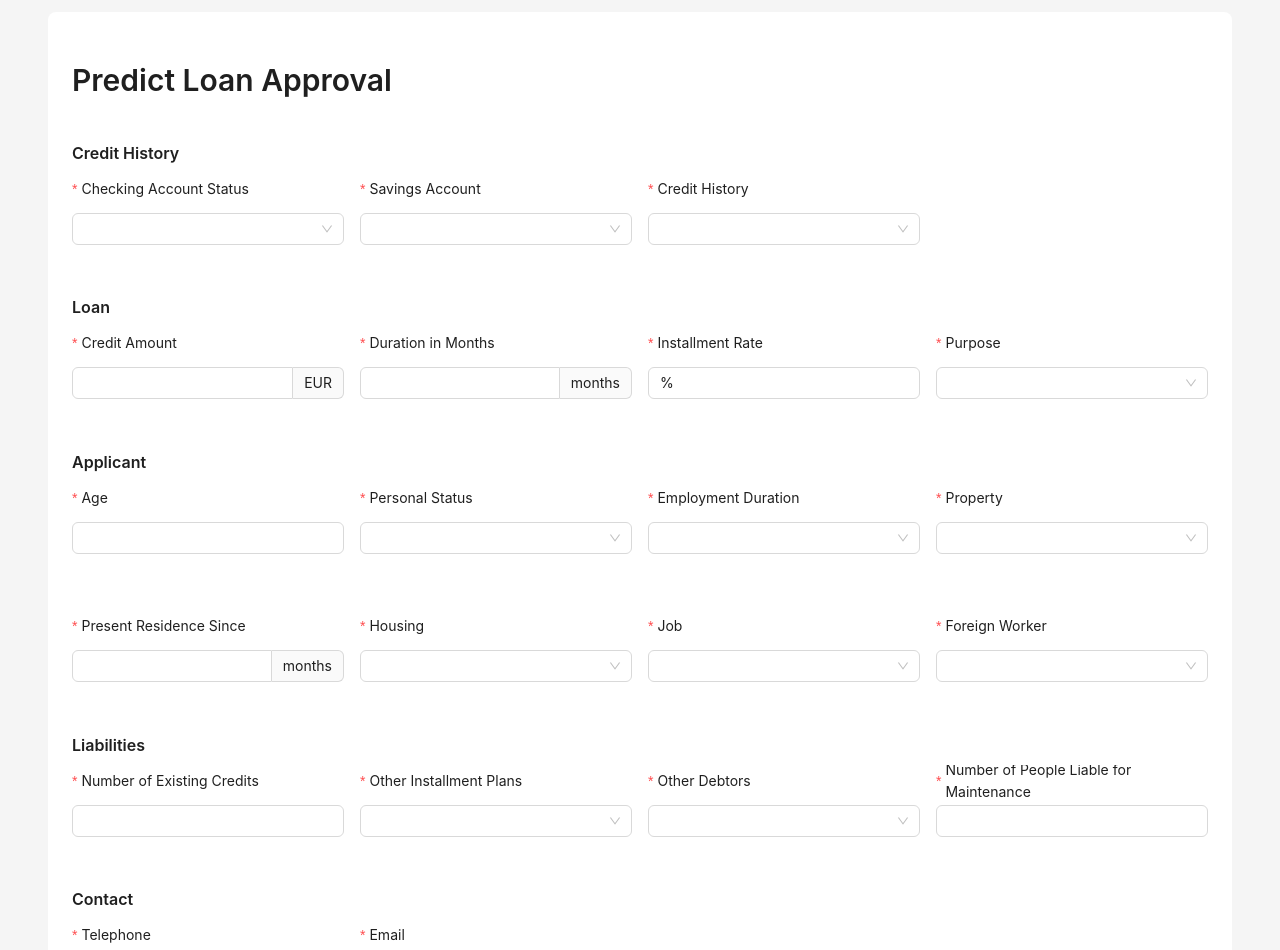
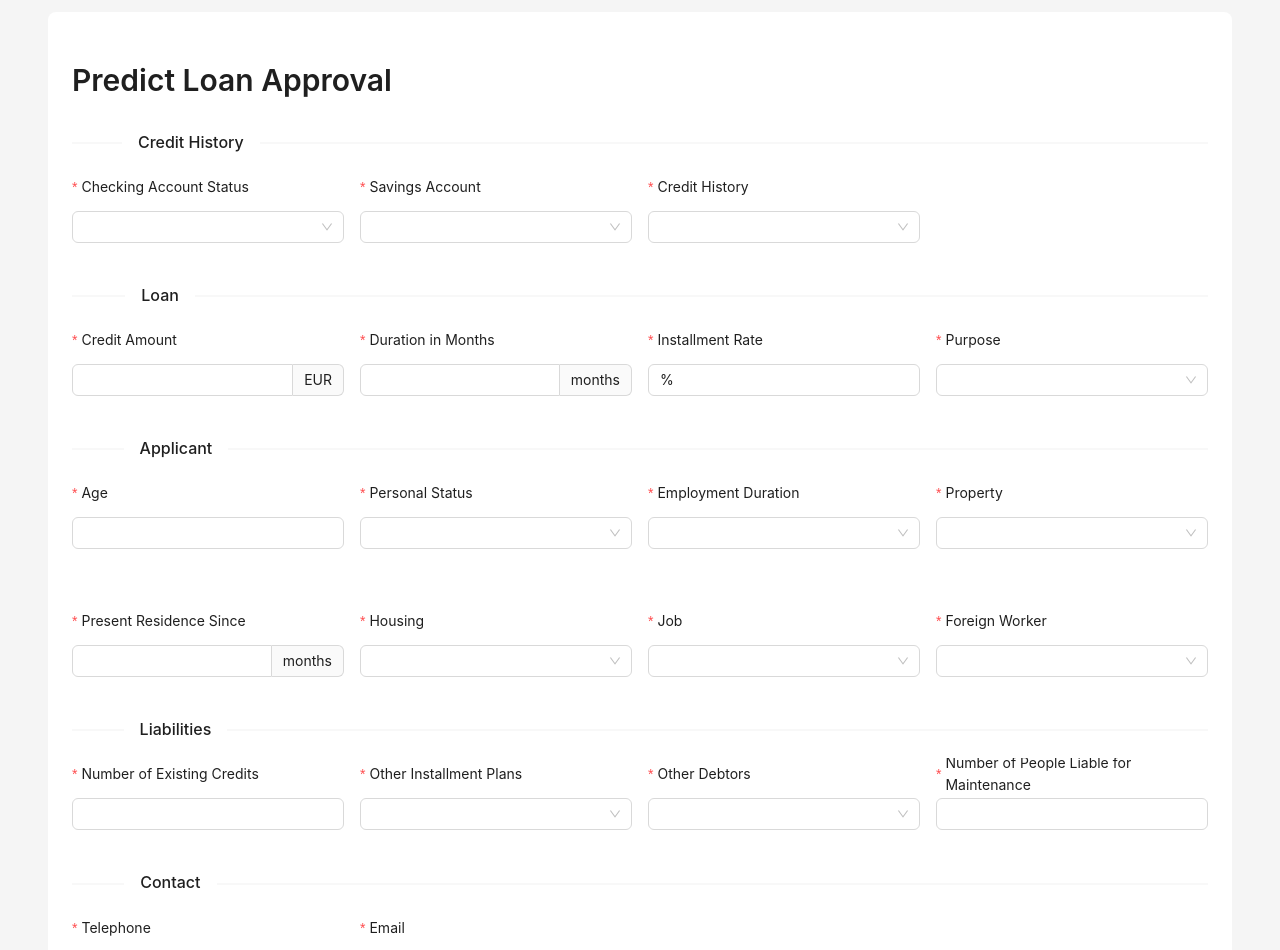
Before and after one commit to llachkovic/credit-data-fe-app, a React (Vite) app: page /predict in a window 1280 px wide. Shown: the part 100-1050 px from the top of the page. Built offline with nearby package versions, Linux system fonts and the light colour scheme.

Commit message:
added dividers in form

```diff
--- a/src/components/input-form/input-form-component.tsx
+++ b/src/components/input-form/input-form-component.tsx
@@ -1,5 +1,5 @@
 import React from 'react'
-import { Col, Input, InputNumber, Row, Select, Typography } from 'antd'
+import { Col, Divider, Input, InputNumber, Row, Select } from 'antd'
 import { ControlledFormElement } from '../controlled-form-element/controlled-form-element.component.tsx'
 import {
     CheckingAccountStatus,
@@ -30,9 +30,7 @@ export const InputForm: React.FC<InputFormProps> = ({ readonly, control }) => {
         <Row>
             <Col span={24}>
                 <Row>
-                    <Typography.Title level={5}>
-                        Credit History
-                    </Typography.Title>
+                    <Divider orientation="left">Credit History</Divider>
                 </Row>
                 <Row gutter={[16, 32]}>
                     <Col span={6}>
@@ -97,7 +95,7 @@ export const InputForm: React.FC<InputFormProps> = ({ readonly, control }) => {
                     </Col>
                 </Row>
                 <Row>
-                    <Typography.Title level={5}>Loan</Typography.Title>
+                    <Divider orientation="left">Loan</Divider>
                 </Row>
                 <Row gutter={[16, 32]}>
                     <Col span={6}>
@@ -176,7 +174,7 @@ export const InputForm: React.FC<InputFormProps> = ({ readonly, control }) => {
                     </Col>
                 </Row>
                 <Row>
-                    <Typography.Title level={5}>Applicant</Typography.Title>
+                    <Divider orientation="left">Applicant</Divider>
                 </Row>
                 <Row gutter={[16, 32]}>
                     <Col span={6}>
@@ -334,7 +332,7 @@ export const InputForm: React.FC<InputFormProps> = ({ readonly, control }) => {
                     </Col>
                 </Row>
                 <Row>
-                    <Typography.Title level={5}>Liabilities</Typography.Title>
+                    <Divider orientation="left">Liabilities</Divider>
                 </Row>
                 <Row gutter={[16, 32]}>
                     <Col span={6}>
@@ -415,7 +413,7 @@ export const InputForm: React.FC<InputFormProps> = ({ readonly, control }) => {
                     </Col>
                 </Row>
                 <Row>
-                    <Typography.Title level={5}>Contact</Typography.Title>
+                    <Divider orientation="left">Contact</Divider>
                 </Row>
                 <Row gutter={[16, 32]}>
                     <Col span={6}>
```
